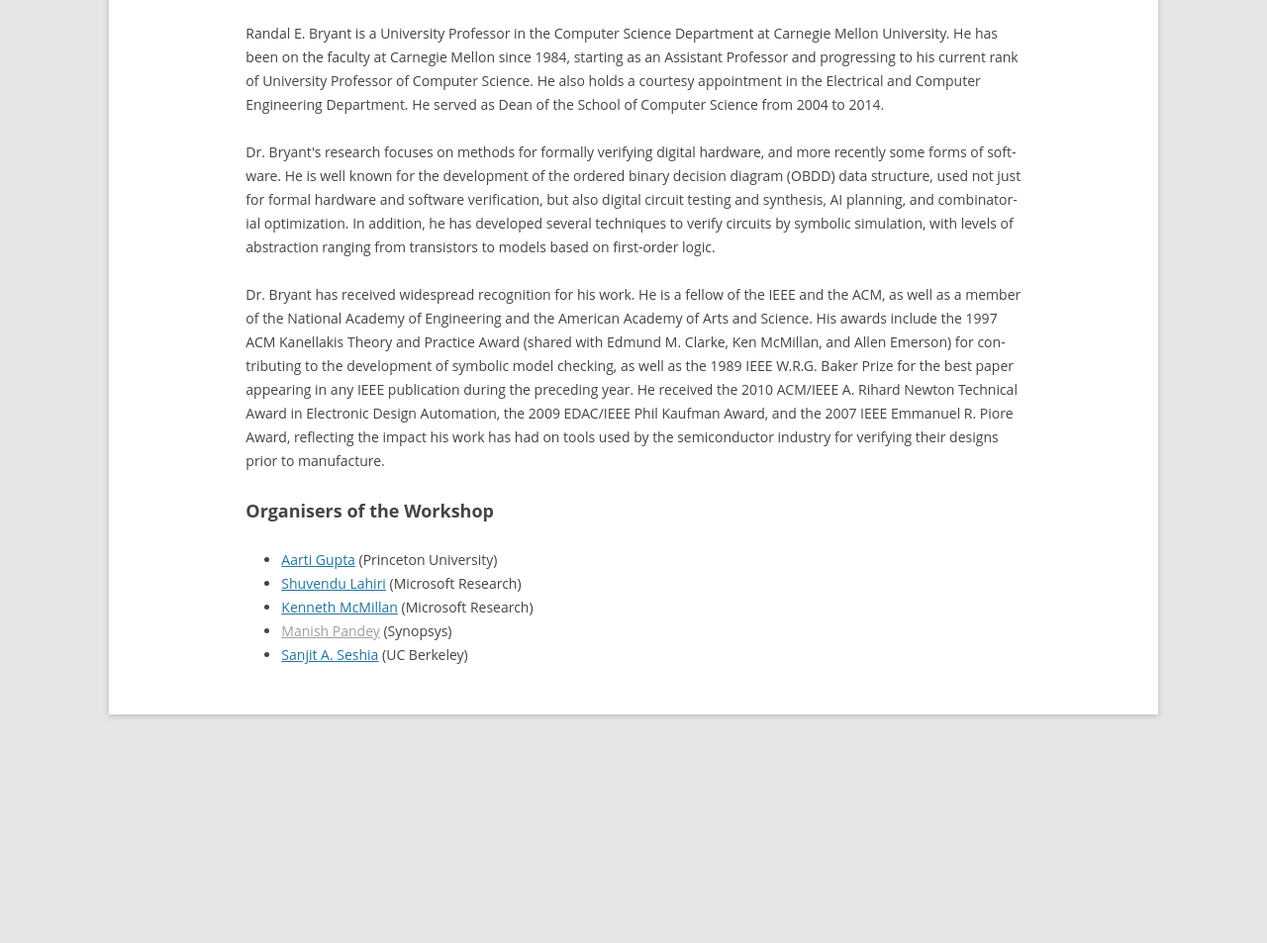
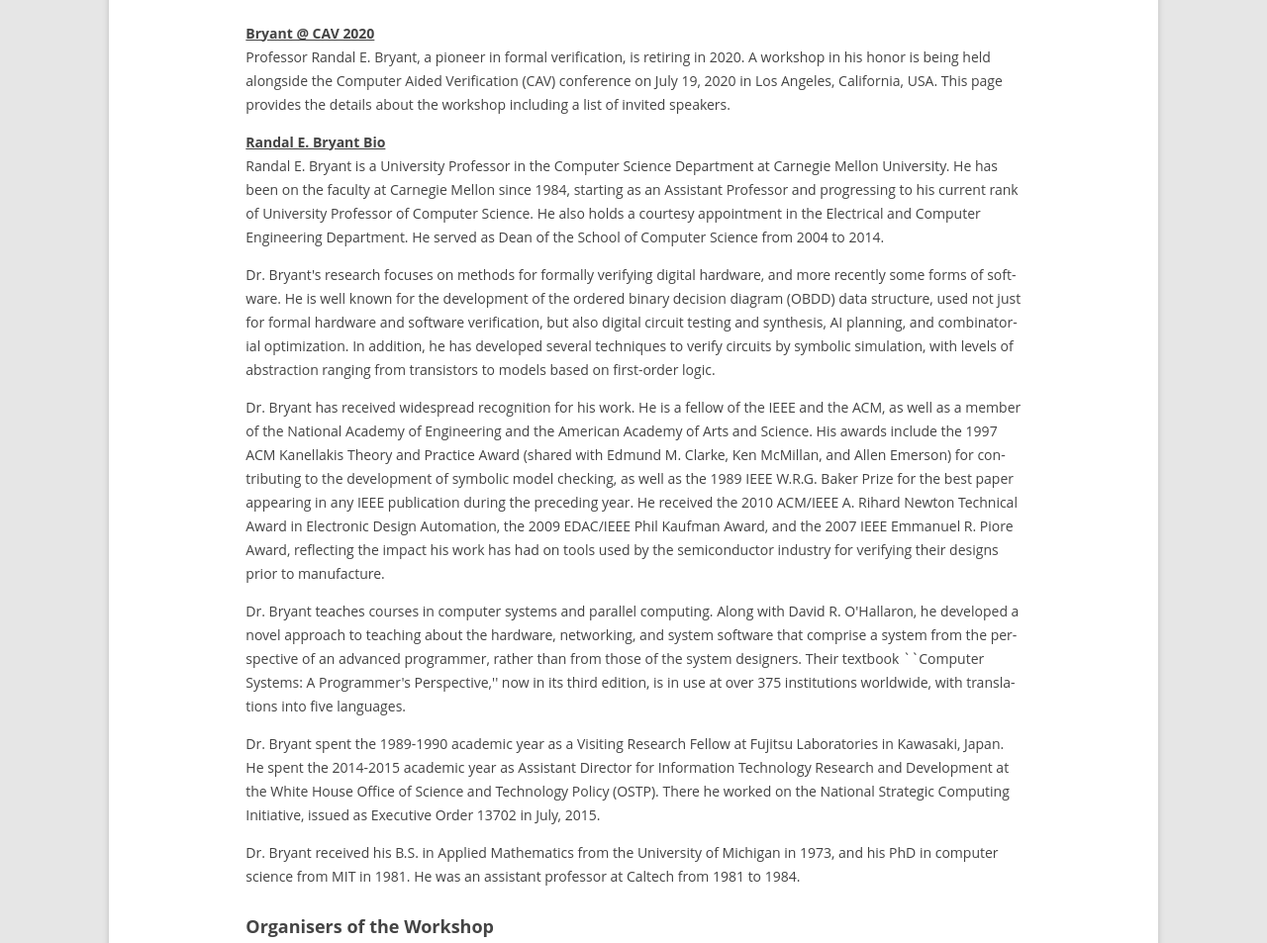
Before and after one commit to BerkeleyLearnVerify/BryantFLoC22, a plain HTML site: page index.html in a window 1280 px wide. Shown: the part 460-1413 px from the top of the page at 99% size. Before the commit the page ends 1230 px from the top, so only its background shows below. Drawn offline with Linux system fonts and the light colour scheme.

Commit message:
spacing and content

```diff
--- a/index.html
+++ b/index.html
@@ -17,7 +17,7 @@
             <hgroup>
                 <h1 class="site-title"><a href="index.html" title="Bryant @ CAV 2020" rel="home">Bryant @ CAV 2020</a>
                 </h1>
-                <h1 style="font-size:140%;"> <b>July 19-24, 2020 in Los Angeles, California, USA</b></h1>
+                <h1 style="font-size:140%;"> <b>July 19, 2020 in Los Angeles, California, USA</b></h1>
             </hgroup>
             <nav id="site-navigation" class="main-navigation" role="navigation">
                 <div class="menu-menu-1-container">
@@ -52,6 +52,14 @@
                             </div>
                             <br><br><br>
                             <div class="entry-content">
+                                <u><b>Bryant @ CAV 2020</b></u>
+                                <p>Professor Randal E. Bryant, a pioneer in formal verification, is retiring in 2020. A
+                                    workshop in his honor is being held alongside the Computer Aided Verification (CAV)
+                                    conference on July 19, 2020 in Los Angeles, California, USA. This page provides the
+                                    details
+                                    about the workshop including a list of invited speakers.</p>
+
+                                <u><b>Randal E. Bryant Bio</b></u>
                                 <p>Randal E. Bryant is a University Professor in the Computer Science Department at
                                     Carnegie Mellon University. He has been on the faculty at Carnegie Mellon since
                                     1984, starting as an Assistant Professor and progressing to his current rank of
@@ -76,13 +84,38 @@
                                     Kaufman Award, and the 2007 IEEE Emmanuel R. Piore Award, reflecting the impact his
                                     work has had on tools used by the semiconductor industry for verifying their designs
                                     prior to manufacture.</p>
+                                <p>Dr. Bryant teaches courses in computer systems and parallel computing.
+                                    Along with David R. O'Hallaron, he developed a novel approach to
+                                    teaching about the hardware, networking, and system software that
+                                    comprise a system from the perspective of an advanced programmer,
+                                    rather than from those of the system designers. Their textbook
+                                    ``Computer Systems: A Programmer's Perspective,'' now in its third
+                                    edition, is in use at over 375 institutions worldwide, with
+                                    translations into five languages.</p>
+                                <p>Dr. Bryant spent the 1989-1990 academic year as a Visiting Research
+                                    Fellow at Fujitsu Laboratories in Kawasaki, Japan. He spent the
+                                    2014-2015 academic year as Assistant Director for Information
+                                    Technology Research and Development at the White House Office of
+                                    Science and Technology Policy (OSTP). There he worked on the National
+                                    Strategic Computing Initiative, issued as Executive Order 13702 in
+                                    July, 2015.</p>
+                                <p>Dr. Bryant received his B.S. in Applied Mathematics from the
+                                    University of Michigan in 1973, and his PhD in computer science from
+                                    MIT in 1981. He was an assistant professor at Caltech from 1981 to
+                                    1984.
+                                </p>
+
                                 <h2>Organisers of the Workshop</h2>
                                 <ul>
-                                    <li><a href="https://www.cs.princeton.edu/~aartig/">Aarti Gupta</a> (Princeton University)</li>
-                                    <li><a href="https://www.microsoft.com/en-us/research/people/shuvendu/">Shuvendu Lahiri</a> (Microsoft Research)</li>
-                                    <li><a href="http://mcmil.net/wordpress/">Kenneth McMillan</a>  (Microsoft Research)</li>
+                                    <li><a href="https://www.cs.princeton.edu/~aartig/">Aarti Gupta</a> (Princeton
+                                        University)</li>
+                                    <li><a href="https://www.microsoft.com/en-us/research/people/shuvendu/">Shuvendu
+                                            Lahiri</a> (Microsoft Research)</li>
+                                    <li><a href="http://mcmil.net/wordpress/">Kenneth McMillan</a> (Microsoft Research)
+                                    </li>
                                     <li><a href="">Manish Pandey</a> (Synopsys)</li>
-                                    <li><a href="https://people.eecs.berkeley.edu/~sseshia/">Sanjit A. Seshia</a> (UC Berkeley)</li>
+                                    <li><a href="https://people.eecs.berkeley.edu/~sseshia/">Sanjit A. Seshia</a> (UC
+                                        Berkeley)</li>
                                 </ul>
                             </div>
                         </div>
--- a/twelve.css
+++ b/twelve.css
@@ -743,8 +743,8 @@
 .entry-summary p,
 .comment-content p,
 .mu_register p {
-	margin: 0 0 24px;
-	margin: 0 0 1.714285714rem;
+	margin: 0 0 20px;
+	margin: 0 0 1rem;
 	line-height: 1.714285714;
 }
 .entry-content a:visited,
```
